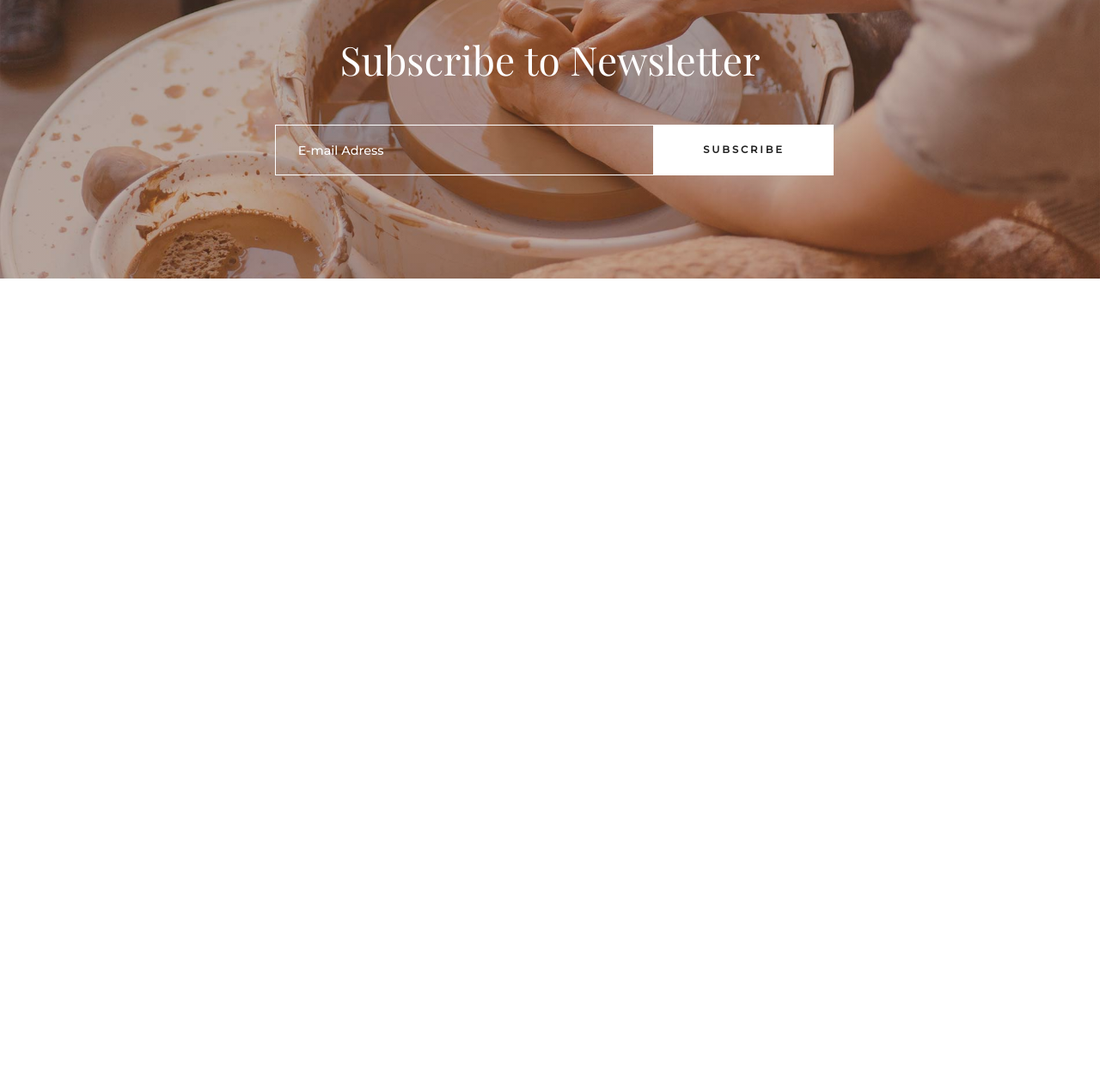
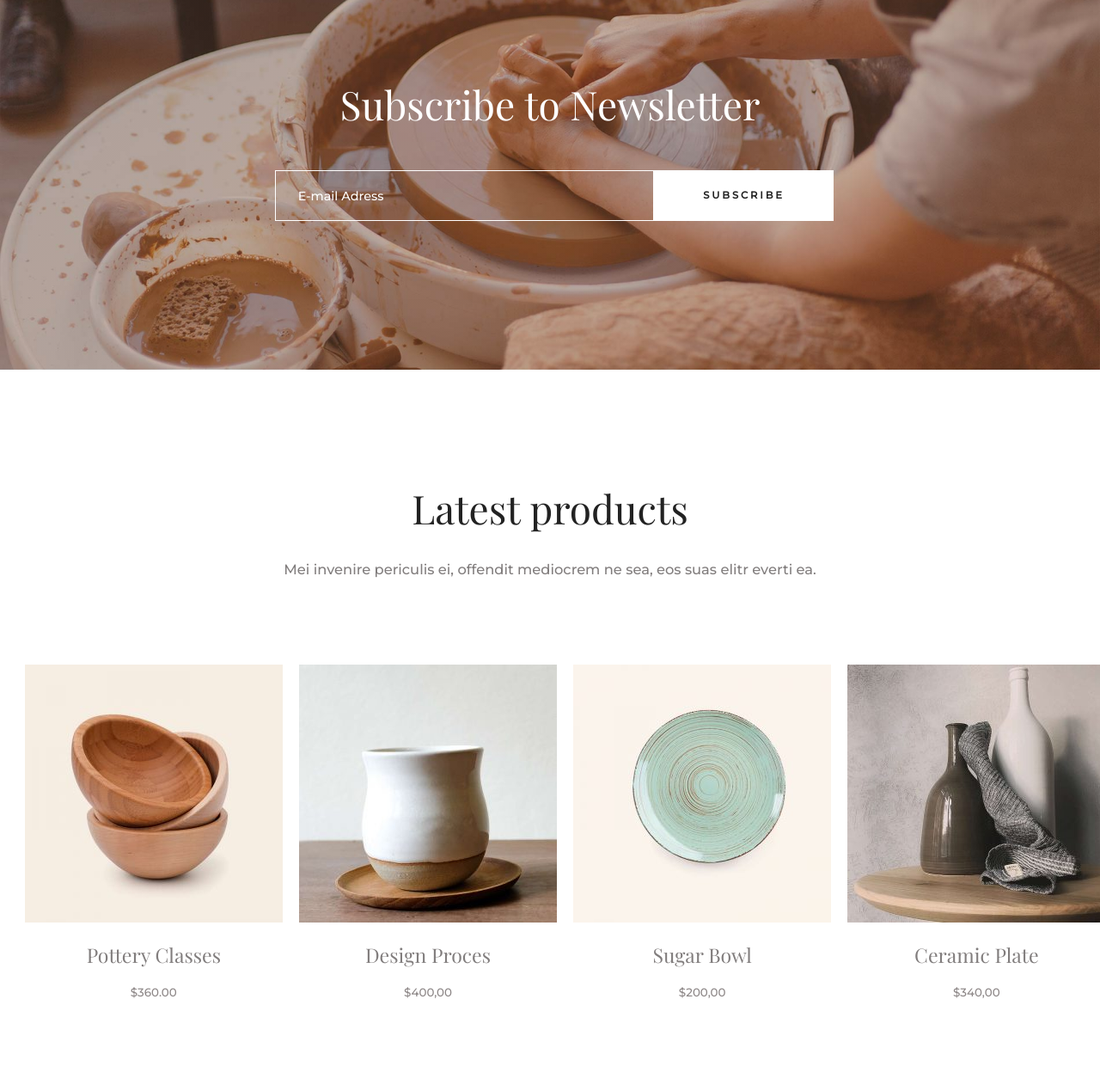
Before and after one commit to LarissaAzevedo/DesafioCSS, a website: page index.html in a window 1280 px wide. Shown: the part 1560-2822 px from the top of the page at 86% size. Before the commit the page ends 1884 px from the top, so only its background shows below. Drawn offline with nearby package versions, Linux system fonts and the light colour scheme; a web font is replaced by a local one.

Commit message:
refactor: gallery and add media queries

```diff
--- a/index.html
+++ b/index.html
@@ -137,46 +137,46 @@
       </form>
     </section>
 
-    <!-- <section class="products"> -->
-    <!--   <div class="products__title-products"> -->
-    <!--     <h2>Latest products</h2> -->
-    <!--     <p> -->
-    <!--     Mei invenire periculis ei, offendit mediocrem ne sea, eos suas elitr everti ea. -->
-    <!--     </p> -->
-    <!--   </div> -->
-    <!-- </section> -->
+    <section class="products">
+      <div class="products__title-products">
+        <h2>Latest products</h2>
+        <p>
+        Mei invenire periculis ei, offendit mediocrem ne sea, eos suas elitr everti ea.
+        </p>
+      </div>
+    </section>
 
-    <!--   <section class="description-itens"> -->
-    <!--     <div class="description-itens__product"> -->
-    <!--       <img src="/img/product-1-300x300.jpg" alt="product 1"> -->
-    <!--       <h4>Pottery Classes</h4> -->
-    <!--       <p> -->
-    <!--       $360.00 -->
-    <!--       </p> -->
-    <!--     </div> -->
-    <!--     <div class="description-itens__product"> -->
-    <!--       <img src="/img/product-2-300x300.jpg" alt="product 2"> -->
-    <!--       <h4>Design Proces</h4> -->
-    <!--       <p> -->
-    <!--       $400,00 -->
-    <!--       </p> -->
-    <!--     </div> -->
-    <!--     <div class="description-itens__product"> -->
-    <!--       <img src="/img/product-3-300x300.jpg" alt="product 3"> -->
-    <!--       <h4>Sugar Bowl</h4> -->
-    <!--       <p> -->
-    <!--       $200,00 -->
-    <!--       </p> -->
-    <!--     </div> -->
-    <!--     <div class="description-itens__product"> -->
-    <!--       <img src="/img/product-4-300x300.jpg" alt="product 4"> -->
-    <!--       <h4>Ceramic Plate</h4> -->
-    <!--       <p> -->
-    <!--       $340,00 -->
-    <!--       </p> -->
-    <!--     </div> -->
-    <!--   </section> -->
-    <!-- </section> -->
+      <section class="description-itens">
+        <div class="description-itens__product">
+          <img src="/img/product-1-300x300.jpg" alt="product 1">
+          <h4>Pottery Classes</h4>
+          <p>
+          $360.00
+          </p>
+        </div>
+        <div class="description-itens__product">
+          <img src="/img/product-2-300x300.jpg" alt="product 2">
+          <h4>Design Proces</h4>
+          <p>
+          $400,00
+          </p>
+        </div>
+        <div class="description-itens__product">
+          <img src="/img/product-3-300x300.jpg" alt="product 3">
+          <h4>Sugar Bowl</h4>
+          <p>
+          $200,00
+          </p>
+        </div>
+        <div class="description-itens__product">
+          <img src="/img/product-4-300x300.jpg" alt="product 4">
+          <h4>Ceramic Plate</h4>
+          <p>
+          $340,00
+          </p>
+        </div>
+      </section>
+    </section>
     <!-- <div class="boxfooter"> -->
     <!--   <section class="footer"> -->
     <!--     <div class="footer__information"> -->
--- a/sass/base/_description-itens_typography.scss
+++ b/sass/base/_description-itens_typography.scss
@@ -7,7 +7,6 @@
     text-align: center;
   }
   &__composition > p, &__product > p {
-    text-align: center;
     font-family: 'Montserrat', sans-serif;
     font-size: 1.4rem;
     line-height: 2.4rem;
--- a/sass/base/_products_typography.scss
+++ b/sass/base/_products_typography.scss
@@ -18,4 +18,5 @@
   font-weight: 500;
   letter-spacing: 0;
   text-transform: none;
+  text-align: center;
 }
--- a/sass/components/composition.scss
+++ b/sass/components/composition.scss
@@ -1,9 +1,5 @@
 .description-itens {
   display: flex;
-  // width: 133rem;
-  // margin: 0 auto;
-
-
   padding: 10rem 3rem;
   justify-content: space-between;
 
@@ -11,8 +7,6 @@
     padding-left: 18rem;
     padding-right: 18rem;
     flex-wrap: rap;
-    // color: red;
-    // width: 33rem;
   }
   @media only screen and (max-width: 75em){ //1200PX
     left: 2rem;
@@ -30,7 +24,6 @@
   }
   @media only screen and (max-width: 50em){ // 800PX
     width: auto;
-    // flex-direction: column;
     align-items: center;
     justify-content: center;
   }
@@ -61,10 +54,6 @@
         margin-bottom: 6rem;
       }
     }
-    // @media only screen and (max-width: 56.2em){
-    //   width: 27rem;
-    // }
-
     h4 {
       color: var(--color-black-light-2);
       margin-top: 2rem;
@@ -82,16 +71,10 @@
       @media only screen and (max-width: 56.2em){ // até 900PX
         padding: 0 0;
       }
-      // @media only screen and (max-width: ){
-        //   // right: 9rem;
-      // }
     }
     img {
       max-width: 100%;
       height: auto;
-      // @media only screen and (max-width: 50em){
-      //   height: 1rem;
-      // }
     }
   }
 
@@ -107,14 +90,7 @@
       color: var(--color-grey-light-1);
       margin-top: 1.5rem;
       padding: 0 6rem;
-      @media only screen and (max-width: 75em){
-        height: 110rem;
-      }
     }
   }
-  // img {
-  //   max-width: 100%;
-  //   height: auto;
-  // }
 
 }
--- a/sass/layout/_newsletter.scss
+++ b/sass/layout/_newsletter.scss
@@ -1,5 +1,5 @@
 .newsletter {
-  height: 61rem;
+  height: 72rem;
 
   background-image: linear-gradient(
     to right bottom,
```
Also changed, not shown: css/style.css.
